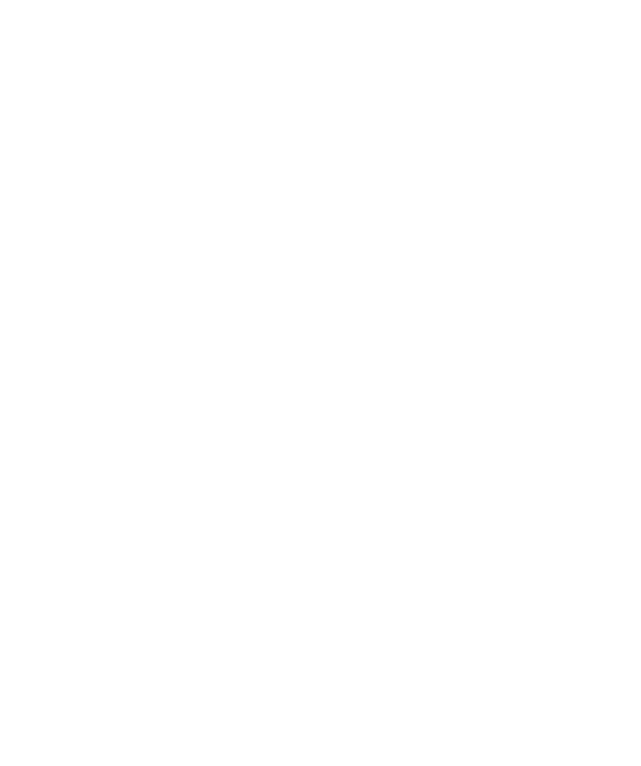
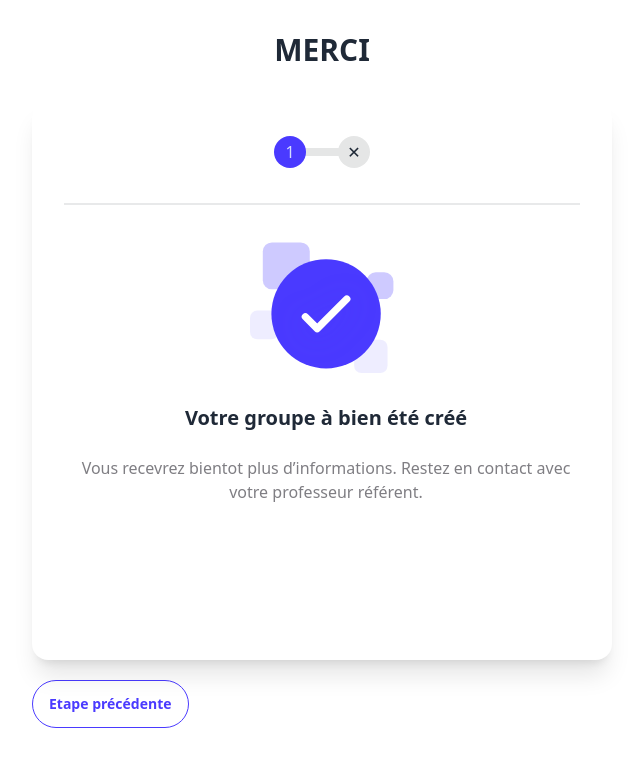
Before and after one commit to LawderDev/Parcoursup, a Nuxt app in the folder front/: page /createGroupConfirmation in a window 1280 px wide. Before the commit this address had no page. Shown: the top 766 px of the page, without its empty margins (318-959 px from the left). Built offline with nearby package versions, Linux system fonts and the light colour scheme.

Commit message:
create group

```diff
--- a/front/components/Steps.vue
+++ b/front/components/Steps.vue
@@ -1,7 +1,11 @@
 <template>
     <div class="flex justify-center">
         <ul class="steps">
-            <li class="step" :class="{ 'step-primary': i <= nbStepsActive }" v-for="i in nbSteps" :key="i"></li>
+            <template v-for="i in nbSteps">
+                <li v-if="i <= nbStepsLock" class="step" :class="{ 'step-primary': i <= nbStepsActive }"></li>
+                <li v-else data-content="✕" class="step"></li>
+            </template>
+
         </ul>
     </div>
 </template>
@@ -9,7 +13,8 @@
 <script setup>
 defineProps({
     nbSteps: Number,
-    nbStepsActive: Number
+    nbStepsActive: Number,
+    nbStepsLock: Number,
 })
 </script>
 
--- a/front/pages/createGroup.vue
+++ b/front/pages/createGroup.vue
@@ -8,7 +8,7 @@
     </div>
     <div class="flex justify-center">
         <Card class="h-[70vh] w-[95vw] md:w-[580px] overflow-y-scroll" no-fit>
-            <Steps :nb-steps="4" :nb-steps-active="1" class="w-full"></Steps>
+            <Steps :nb-steps="2" :nb-steps-active="1" :nb-steps-lock="1" class="w-full"></Steps>
             <div class="divider"></div>
             <h2 class="text-xl my-4 font-bold ml-2">Votre groupe</h2>
             <h3 class="ml-2 text-secondary">De qui est composé votre groupe ?</h3>
@@ -43,8 +43,9 @@
    state.persons.push({})
 }
 
-const validateGroup = () => {
+const validateGroup = async () => {
   console.log(state.persons)
+  await navigateTo('/createGroupConfirmation')
 }
 
 </script>
--- /dev/null
+++ b/front/pages/createGroupConfirmation.vue
@@ -0,0 +1,40 @@
+<template>
+    <div>
+      <div>
+        <h2 class="text-3xl my-8 font-extrabold text-center">MERCI</h2>
+      </div>
+      <div class="flex justify-center">
+          <Card class="h-[70vh] w-[95vw] md:w-[580px] overflow-y-scroll" no-fit>
+              <Steps :nb-steps="2" :nb-steps-active="1" :nb-steps-lock="1" class="w-full"></Steps>
+              <div class="divider"></div>
+              <div class="flex justify-center items-center">
+                <img src="../public/confirmation.svg" alt="confirmation" class="w-36 h-36"/>
+              </div>
+              <h2 class="text-xl my-4 font-bold ml-2 text-center">Votre groupe à bien été créé</h2>
+              <h3 class="ml-2 text-secondary text-center">Vous recevrez bientot plus d’informations. Restez en contact avec votre professeur référent.</h3>
+          </Card>
+      </div>
+      <div class="flex justify-center">
+        <div class="flex justify-start md:w-[580px] mt-5">
+          <ButtonSecondary @click="previousStep">Etape précédente</ButtonSecondary>
+        </div>
+      </div>
+    </div>
+  </template>
+
+  <script setup>
+  import ButtonPlus from "@/assets/images/plus.png"
+
+  const state = reactive({
+    persons : [],
+  })
+
+  const addPerson = () => {
+     state.persons.push({})
+  }
+
+  const previousStep = async () => {
+    await navigateTo('/createGroup')
+  }
+
+  </script>
```
Also changed, not shown: front/public/confirmation.svg (added), front/public/lock.png (added).
